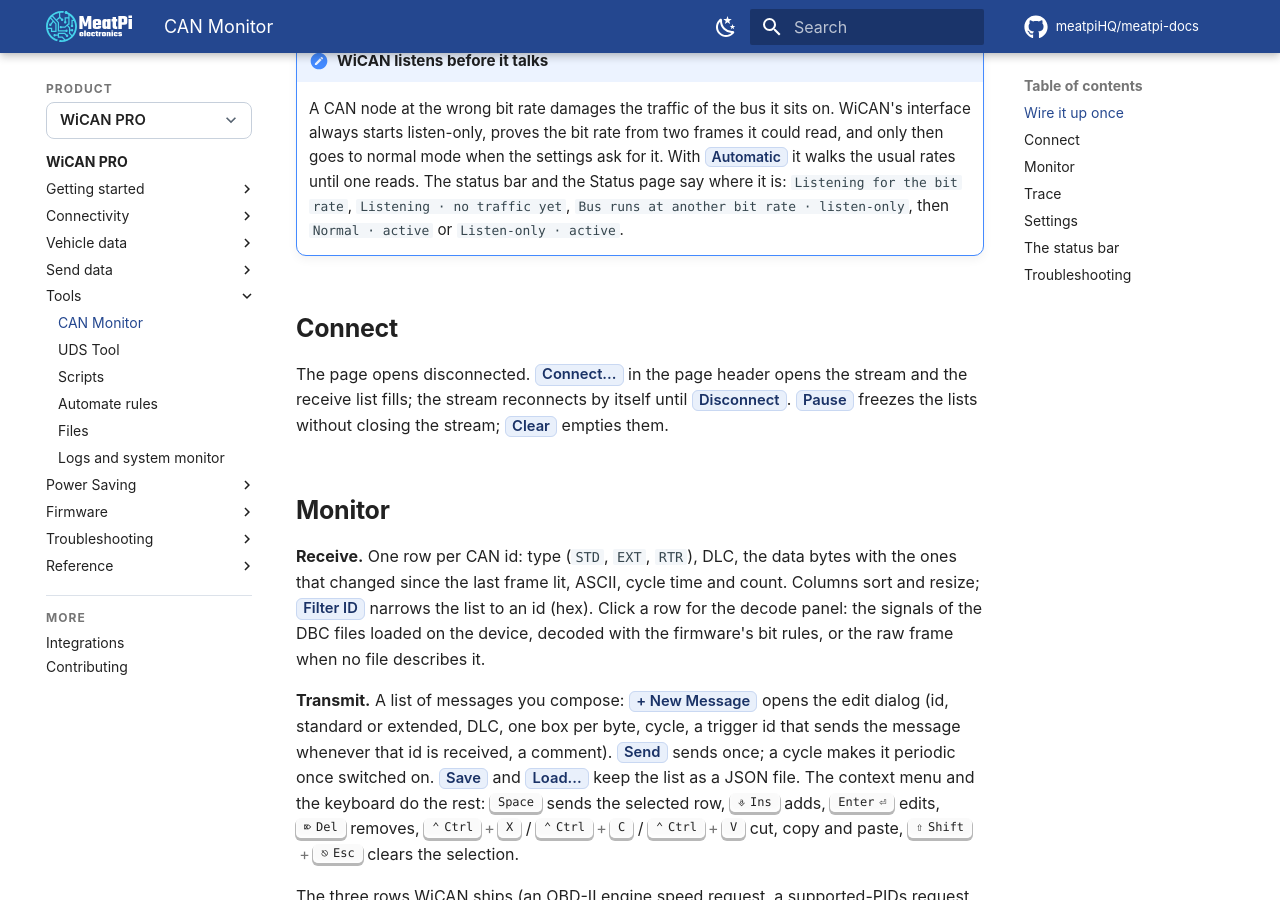
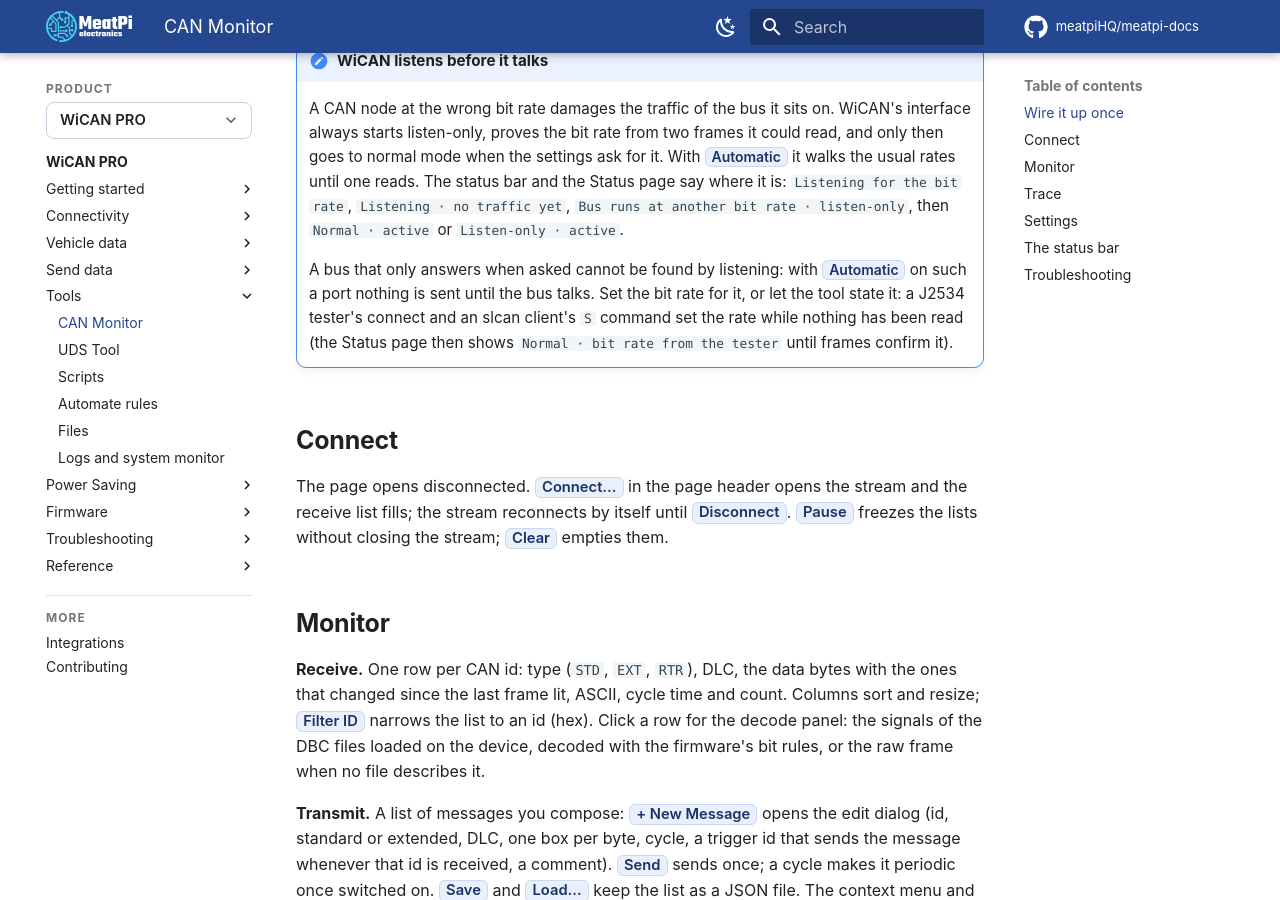
Before and after one commit to meatpiHQ/meatpi-docs, an MkDocs documentation site: the page built from docs/wican-pro/tools/can-monitor.md, in a window 1280 px wide and 900 px high, scrolled down 1308 px. Built offline with MkDocs 1.6.1 and Material for MkDocs 9.7.7, drawn with Linux system fonts in a browser that asks for light colours; comment, search, counter and statistics services are not loaded.

Commit message:
Explain Automatic on a bus that only answers
A bus that speaks only when asked cannot be found by listening, so with Automatic nothing is sent until it talks: the CAN Monitor page now says to set the bit rate for such a port, or to let the tool state it, since a J2534 tester's connect and an slcan client's S command set the rate while nothing has been read, and names the Status page's wording for that state.

```diff
--- a/docs/wican-pro/tools/can-monitor.md
+++ b/docs/wican-pro/tools/can-monitor.md
@@ -19,6 +19,8 @@
 
 !!! note "WiCAN listens before it talks"
     A CAN node at the wrong bit rate damages the traffic of the bus it sits on. WiCAN's interface always starts listen-only, proves the bit rate from two frames it could read, and only then goes to normal mode when the settings ask for it. With ==Automatic== it walks the usual rates until one reads. The status bar and the Status page say where it is: `Listening for the bit rate`, `Listening · no traffic yet`, `Bus runs at another bit rate · listen-only`, then `Normal · active` or `Listen-only · active`.
+
+    A bus that only answers when asked cannot be found by listening: with ==Automatic== on such a port nothing is sent until the bus talks. Set the bit rate for it, or let the tool state it: a J2534 tester's connect and an slcan client's `S` command set the rate while nothing has been read (the Status page then shows `Normal · bit rate from the tester` until frames confirm it).
 
 ## Connect
 
```
